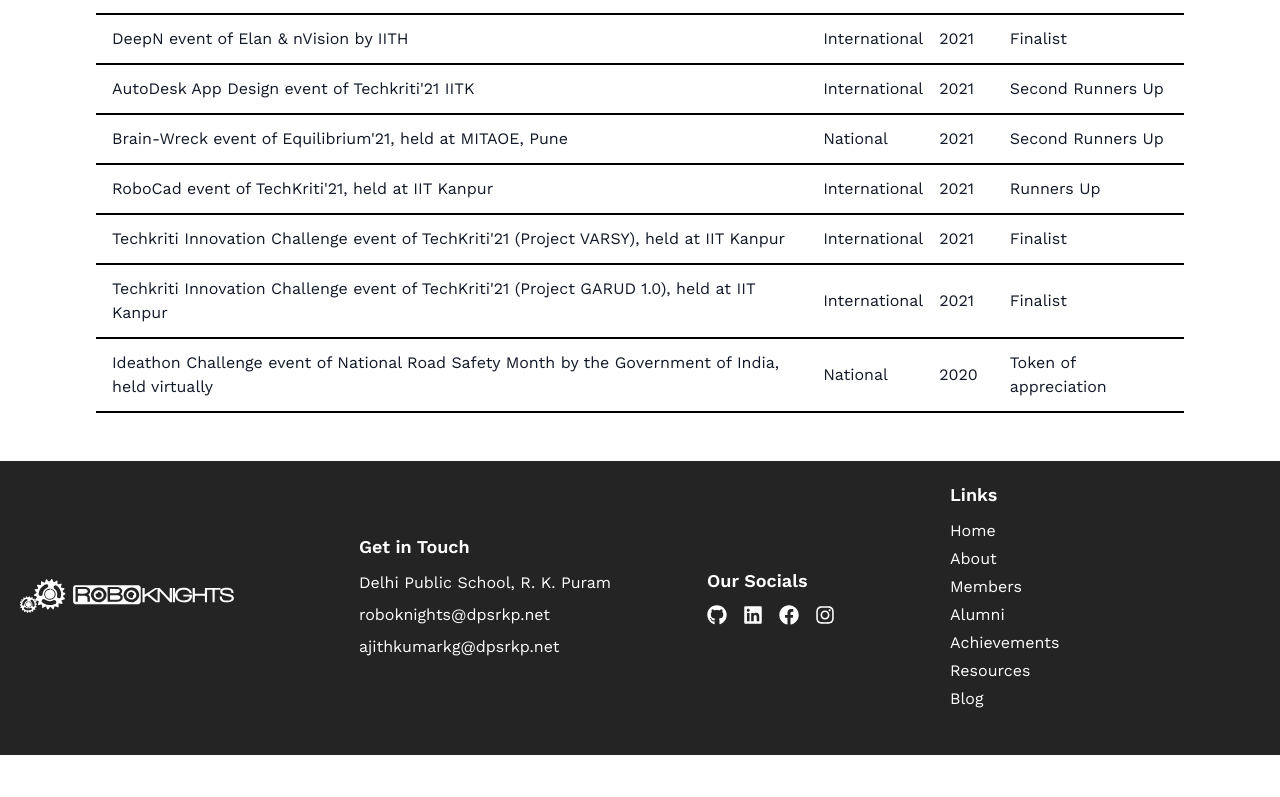
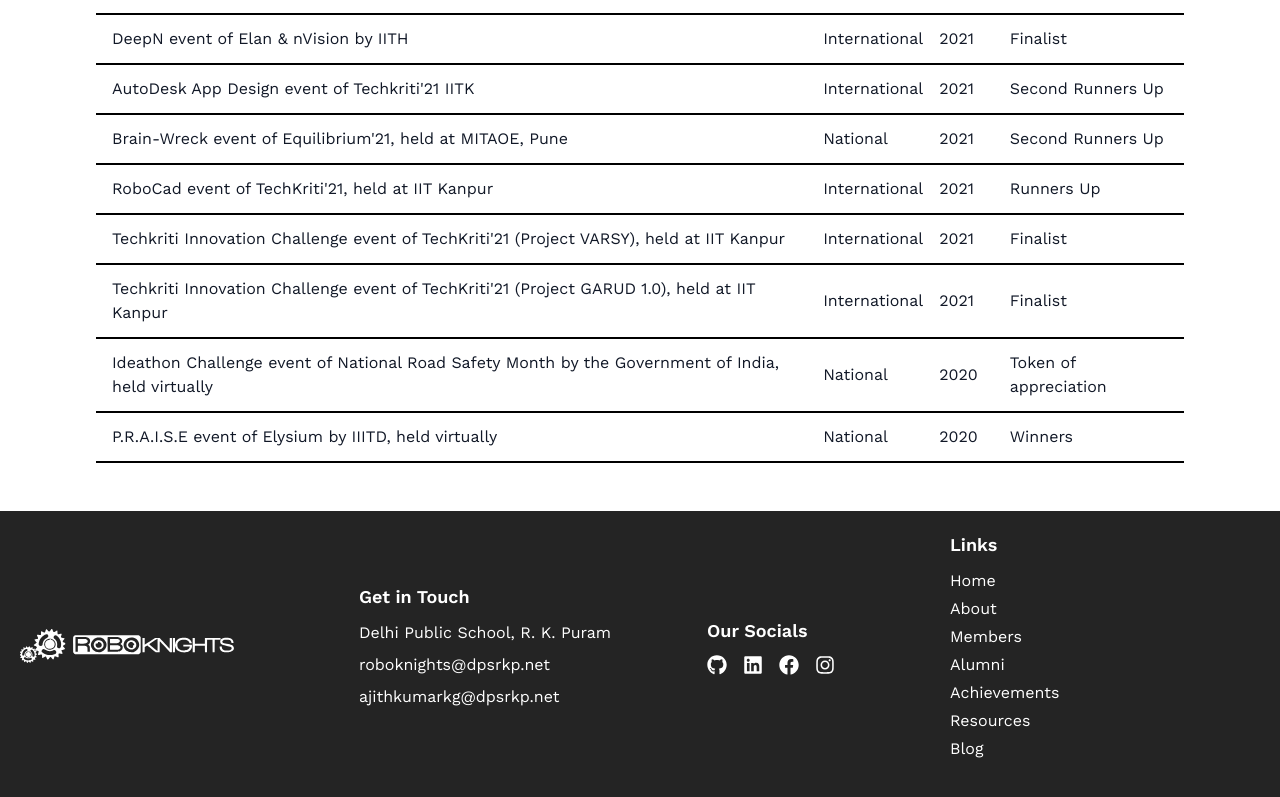
Before and after one commit to RoboKnights-Clan/RoboKnights-Clan.github.io, a Next.js app: page /achievements in a window 1280 px wide. Shown: the part 873-1670 px from the top of the page. Before the commit the page ends 1628 px from the top, so only its background shows below. Built offline with nearby package versions, Linux system fonts and the light colour scheme.

Commit message:
Update achievements.ts

```diff
--- a/data/achievements.ts
+++ b/data/achievements.ts
@@ -109,4 +109,11 @@ export const achievements = [
     year: "2020",
     prize: "Token of appreciation",
   },
+   {
+    competition:
+      "P.R.A.I.S.E event of Elysium by IIITD, held virtually",
+    level: "National",
+    year: "2020",
+    prize: "Winners",
+  },
 ];
```
